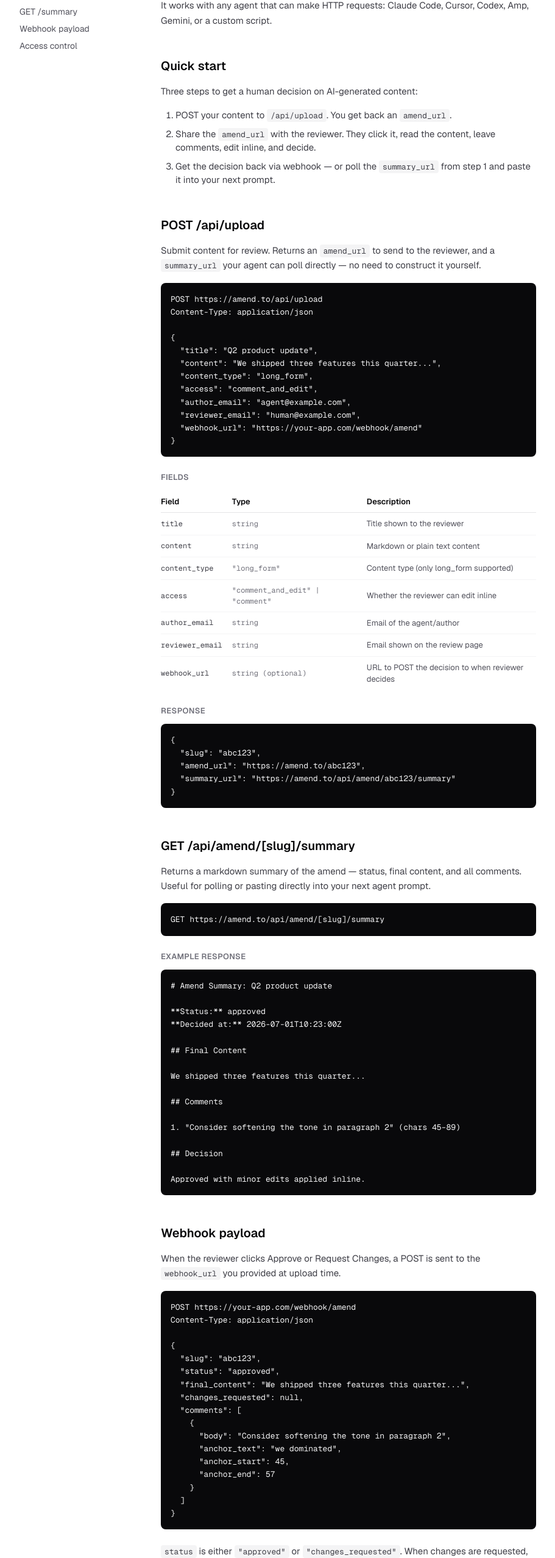
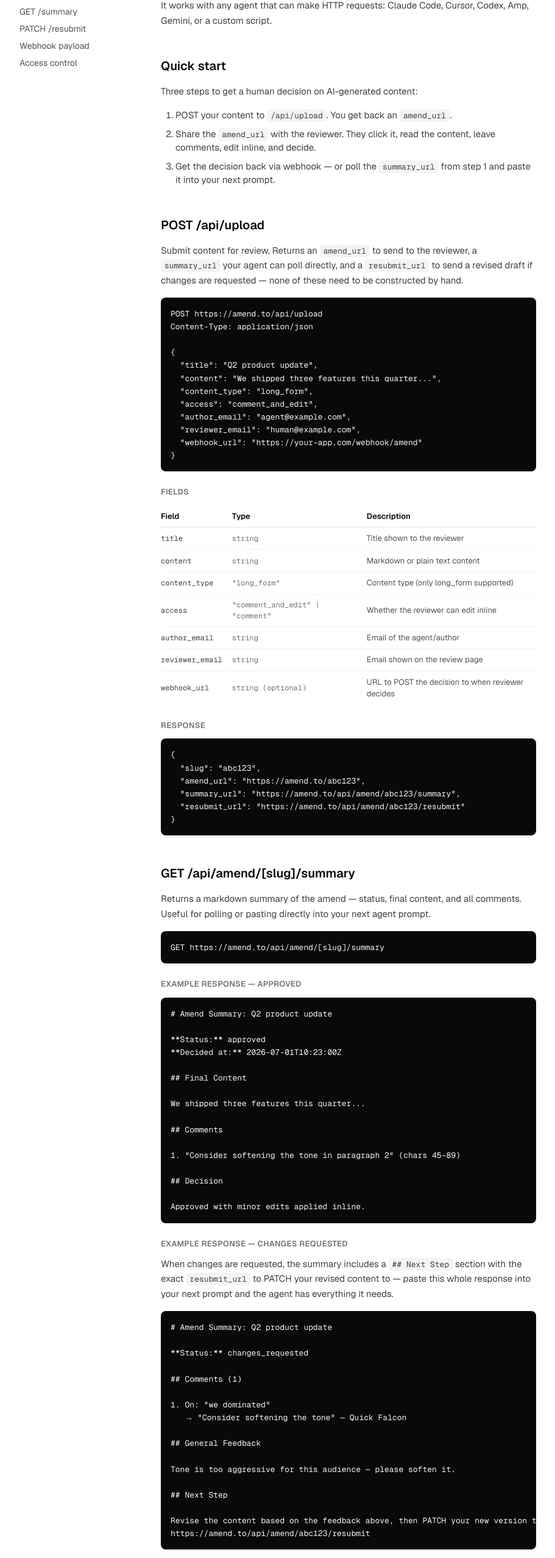
Before and after one commit to tomericco/agentic-content-review, a Next.js app: page /docs in a window 1280 px wide. Shown: the part 242-2797 px from the top of the page at 61% size, without its empty margins (184-1095 px from the left). Built offline with nearby package versions, Linux system fonts and the light colour scheme; no server answers.

Commit message:
feat: add resubmit_url to responses, embed next-step link in summary, document /resubmit

```diff
--- a/src/app/api/amend/[slug]/resubmit/route.ts
+++ b/src/app/api/amend/[slug]/resubmit/route.ts
@@ -36,8 +36,9 @@ export async function PATCH(
     const baseUrl = process.env.NEXT_PUBLIC_BASE_URL ?? 'http://localhost:3000'
     return NextResponse.json({
       slug: updated.slug,
-      review_url: `${baseUrl}/${updated.slug}`,
+      amend_url: `${baseUrl}/${updated.slug}`,
       summary_url: `${baseUrl}/api/amend/${updated.slug}/summary`,
+      resubmit_url: `${baseUrl}/api/amend/${updated.slug}/resubmit`,
       status: updated.status,
     })
   } catch (err) {
--- a/src/app/api/amend/[slug]/summary/route.ts
+++ b/src/app/api/amend/[slug]/summary/route.ts
@@ -14,7 +14,9 @@ export async function GET(
     }
 
     const comments = await getCommentsByReviewId(review.id)
-    const summary = buildSummary(review, comments)
+    const baseUrl = process.env.NEXT_PUBLIC_BASE_URL ?? 'http://localhost:3000'
+    const resubmitUrl = `${baseUrl}/api/amend/${review.slug}/resubmit`
+    const summary = buildSummary(review, comments, resubmitUrl)
 
     return new NextResponse(summary, {
       headers: { 'Content-Type': 'text/plain; charset=utf-8' },
--- a/src/app/api/upload/route.ts
+++ b/src/app/api/upload/route.ts
@@ -29,6 +29,7 @@ export async function POST(req: NextRequest) {
       slug: review.slug,
       amend_url: `${baseUrl}/${review.slug}`,
       summary_url: `${baseUrl}/api/amend/${review.slug}/summary`,
+      resubmit_url: `${baseUrl}/api/amend/${review.slug}/resubmit`,
       status: review.status,
     }, { status: 201 })
   } catch (err) {
--- a/src/app/docs/page.tsx
+++ b/src/app/docs/page.tsx
@@ -21,7 +21,8 @@ Content-Type: application/json
 const UPLOAD_RESPONSE = `{
   "slug": "abc123",
   "amend_url": "${BASE}/abc123",
-  "summary_url": "${BASE}/api/amend/abc123/summary"
+  "summary_url": "${BASE}/api/amend/abc123/summary",
+  "resubmit_url": "${BASE}/api/amend/abc123/resubmit"
 }`;
 
 const SUMMARY_EXAMPLE = `GET ${BASE}/api/amend/[slug]/summary`;
@@ -42,6 +43,39 @@ We shipped three features this quarter...
 ## Decision
 
 Approved with minor edits applied inline.`;
+
+const SUMMARY_RESPONSE_CHANGES_REQUESTED = `# Amend Summary: Q2 product update
+
+**Status:** changes_requested
+
+## Comments (1)
+
+1. On: "we dominated"
+   → "Consider softening the tone" — Quick Falcon
+
+## General Feedback
+
+Tone is too aggressive for this audience — please soften it.
+
+## Next Step
+
+Revise the content based on the feedback above, then PATCH your new version to:
+${BASE}/api/amend/abc123/resubmit`;
+
+const RESUBMIT_EXAMPLE = `PATCH ${BASE}/api/amend/abc123/resubmit
+Content-Type: application/json
+
+{
+  "content": "We shipped three features this quarter, with a lighter tone..."
+}`;
+
+const RESUBMIT_RESPONSE = `{
+  "slug": "abc123",
+  "amend_url": "${BASE}/abc123",
+  "summary_url": "${BASE}/api/amend/abc123/summary",
+  "resubmit_url": "${BASE}/api/amend/abc123/resubmit",
+  "status": "pending"
+}`;
 
 const WEBHOOK_PAYLOAD = `POST https://your-app.com/webhook/amend
 Content-Type: application/json
@@ -122,6 +156,7 @@ const NAV_SECTIONS = [
     links: [
       { label: "POST /upload", href: "#upload" },
       { label: "GET /summary", href: "#summary" },
+      { label: "PATCH /resubmit", href: "#resubmit" },
       { label: "Webhook payload", href: "#webhook" },
       { label: "Access control", href: "#access" },
     ],
@@ -262,8 +297,9 @@ export default function DocsPage() {
               </h2>
               <p className="text-[15px] leading-relaxed text-zinc-700 mb-4">
                 Submit content for review. Returns an <code className="bg-zinc-100 px-1.5 py-0.5 rounded text-[13px]">amend_url</code> to
-                send to the reviewer, and a <code className="bg-zinc-100 px-1.5 py-0.5 rounded text-[13px]">summary_url</code> your agent can poll
-                directly — no need to construct it yourself.
+                send to the reviewer, a <code className="bg-zinc-100 px-1.5 py-0.5 rounded text-[13px]">summary_url</code> your agent can poll
+                directly, and a <code className="bg-zinc-100 px-1.5 py-0.5 rounded text-[13px]">resubmit_url</code> to send a revised draft
+                if changes are requested — none of these need to be constructed by hand.
               </p>
               <CodeBlock code={UPLOAD_EXAMPLE} />
               <p className="text-[13px] font-semibold text-zinc-500 uppercase tracking-wide mb-3">
@@ -312,9 +348,33 @@ export default function DocsPage() {
               </p>
               <CodeBlock code={SUMMARY_EXAMPLE} />
               <p className="text-[13px] font-semibold text-zinc-500 uppercase tracking-wide mb-3">
-                Example response
+                Example response — approved
               </p>
               <CodeBlock code={SUMMARY_RESPONSE} />
+              <p className="text-[13px] font-semibold text-zinc-500 uppercase tracking-wide mb-3">
+                Example response — changes requested
+              </p>
+              <p className="text-[15px] leading-relaxed text-zinc-700 mb-4">
+                When changes are requested, the summary includes a <code className="bg-zinc-100 px-1.5 py-0.5 rounded text-[13px]">## Next Step</code> section
+                with the exact <code className="bg-zinc-100 px-1.5 py-0.5 rounded text-[13px]">resubmit_url</code> to PATCH your revised content to —
+                paste this whole response into your next prompt and the agent has everything it needs.
+              </p>
+              <CodeBlock code={SUMMARY_RESPONSE_CHANGES_REQUESTED} />
+            </section>
+
+            <section id="resubmit" className="scroll-mt-24">
+              <h2 className="text-xl font-semibold text-zinc-950 mt-12 mb-4 scroll-mt-24">
+                PATCH /api/amend/[slug]/resubmit
+              </h2>
+              <p className="text-[15px] leading-relaxed text-zinc-700 mb-4">
+                Send a revised draft after changes were requested. Resets the review back to <code className="bg-zinc-100 px-1.5 py-0.5 rounded text-[13px]">pending</code> so
+                the reviewer sees the new version. Only valid when the review isn&apos;t currently <code className="bg-zinc-100 px-1.5 py-0.5 rounded text-[13px]">pending</code>.
+              </p>
+              <CodeBlock code={RESUBMIT_EXAMPLE} />
+              <p className="text-[13px] font-semibold text-zinc-500 uppercase tracking-wide mb-3">
+                Response
+              </p>
+              <CodeBlock code={RESUBMIT_RESPONSE} />
             </section>
 
             <section id="webhook" className="scroll-mt-24">
--- a/src/lib/summary.ts
+++ b/src/lib/summary.ts
@@ -11,7 +11,7 @@ function authorSuffix(comment: Comment): string {
   return comment.author_name ? ` — ${comment.author_name}` : ''
 }
 
-export function buildSummary(review: Review, comments: Comment[]): string {
+export function buildSummary(review: Review, comments: Comment[], resubmitUrl?: string): string {
   const lines: string[] = []
 
   lines.push(`# Amend Summary: ${review.title}`, '')
@@ -43,5 +43,15 @@ export function buildSummary(review: Review, comments: Comment[]): string {
     lines.push('## General Feedback', '', review.changes_requested, '')
   }
 
+  if (review.status === 'changes_requested' && resubmitUrl) {
+    lines.push(
+      '## Next Step',
+      '',
+      `Revise the content based on the feedback above, then PATCH your new version to:`,
+      resubmitUrl,
+      ''
+    )
+  }
+
   return lines.join('\n')
 }
```
Also changed, not shown: 1 other file (tests, documents, lock files or other folders).
